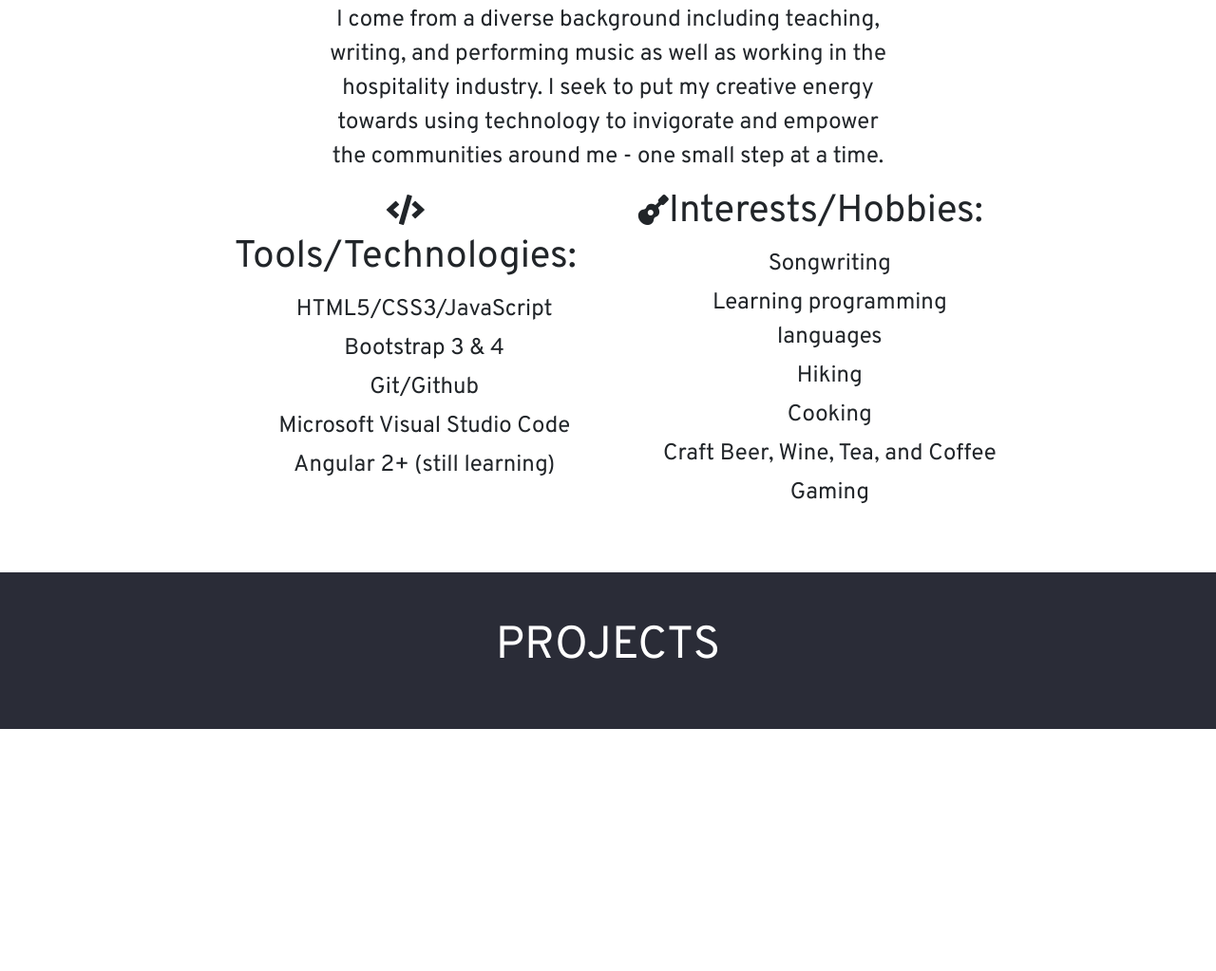
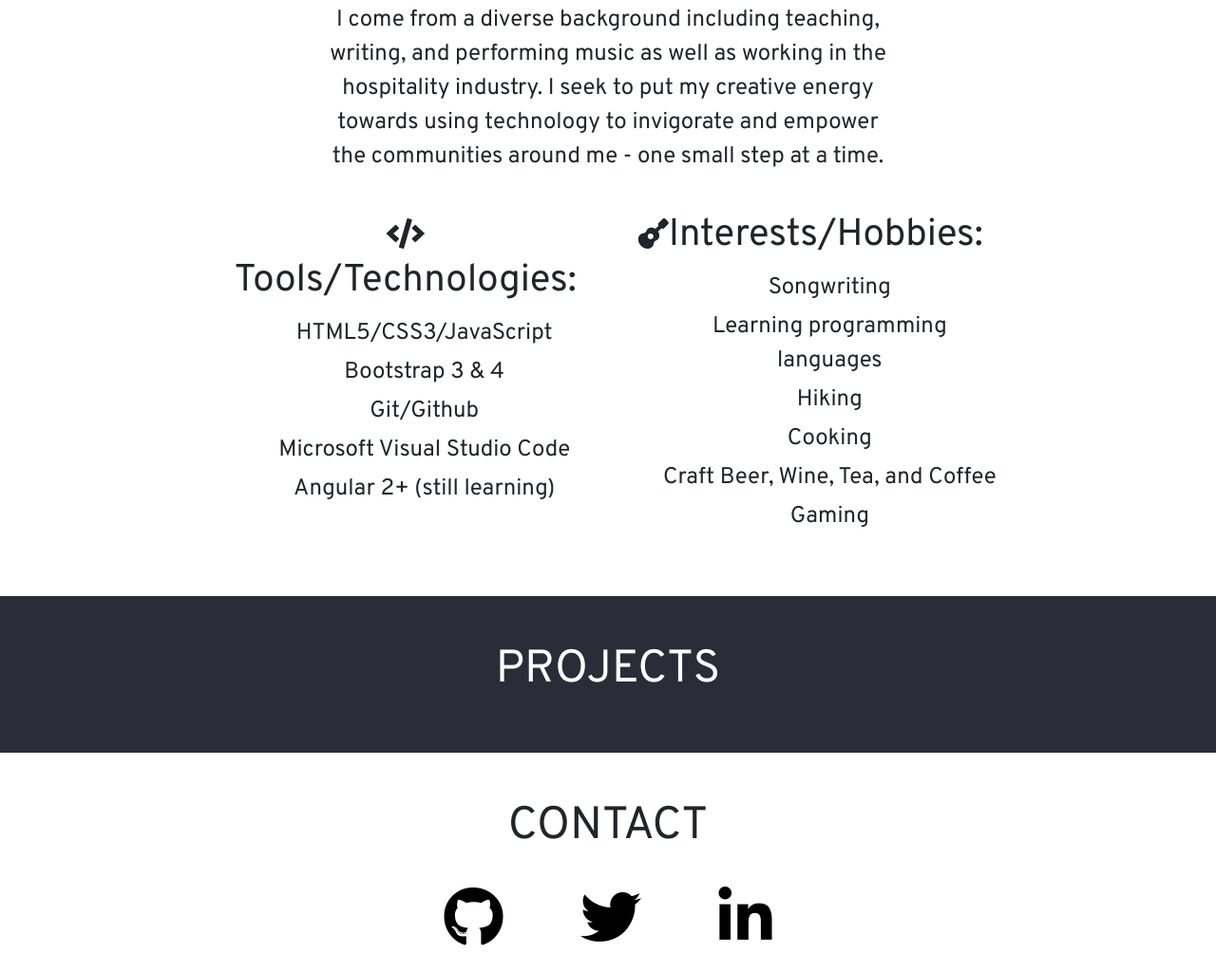
Before and after one commit to jwheel95/wheelock-portfolio, a plain HTML site: page index.html in a window 1280 px wide. Shown: the part 1013-2036 px from the top of the page at 95% size. Before the commit the page ends 1781 px from the top, so only its background shows below. Drawn offline with Linux system fonts and the light colour scheme.

Commit message:
padding changes and started contact sec

```diff
--- a/css/styles.css
+++ b/css/styles.css
@@ -64,6 +64,7 @@ li {
 
 #hobbies, #tech {
     text-align: center;
+    padding-top: 25px;
 }
 
 /* Project Section */
@@ -72,6 +73,25 @@ li {
     background-color: #2a2c37;
     color: white;
     padding: 50px 0 50px 0;
+}
+
+/* Contact Section */
+
+#contact {
+    padding-top: 50px;
+}
+
+.media-icons {
+    padding: 25px 0 25px 0;
+}
+
+.social-media {
+    font-size: 4rem;
+    color: black;
+}
+
+.social-media:hover {
+    color: #34b6ff;
 }
 
 /* Animations */
--- a/index.html
+++ b/index.html
@@ -67,6 +67,21 @@
             </div>
         </div>
     </div>
+    <div id="contact">
+        <div class="container-fluid">
+            <div class="d-flex justify-content-center row">
+                <h1 class="section-head">Contact</h1>
+            </div>
+            <div class="row">
+                <div class="media-icons d-flex justify-content-around col-lg-4 offset-lg-4">
+                    <a href="#"><i class="social-media fab fa-github"></i></a>
+                    <a href="#"><i class="social-media fab fa-twitter"></i></a>
+                    <a href="#"><i class="social-media fab fa-linkedin-in"></i></a>
+                </div>
+            </div>
+        </div>
+    </div>
+
 
 <!----------JavaScript ----------->
 <script type="text/javascript" src="js/bootstrap.min.js"></script>
```
